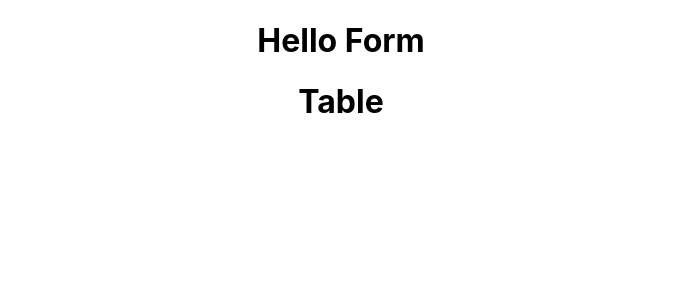
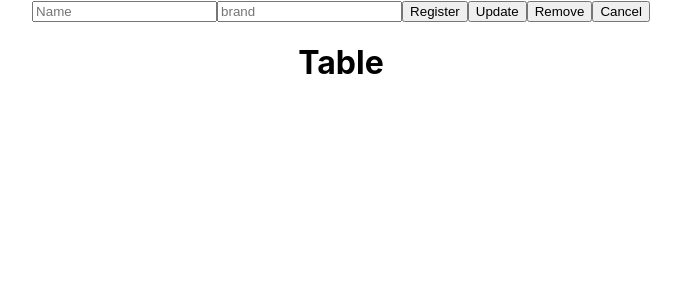
Before and after one commit to masprog2022/spring-boot-react-simple-crud, a React (Create React App) app in the folder frontend/: page / in a window 1280 px wide. Shown: the top 300 px of the page, without its empty margins (299-980 px from the left). Built offline with nearby package versions, Linux system fonts and the light colour scheme.

Commit message:
:sparkles: feat: add estructure form

```diff
--- a/frontend/src/components/Form.js
+++ b/frontend/src/components/Form.js
@@ -3,7 +3,15 @@ import React from 'react'
 export default function Form() {
   return (
     <div>
-         <h1>Hello Form</h1>
+         <form>
+            <input type='text' placeholder='Name' />
+            <input type='text' placeholder='brand' />
+
+            <input type='button' value='Register' />
+            <input type='button' value='Update' />
+            <input type='button' value='Remove' />
+            <input type='button' value='Cancel' />
+         </form>
     </div>
   )
 }
```
